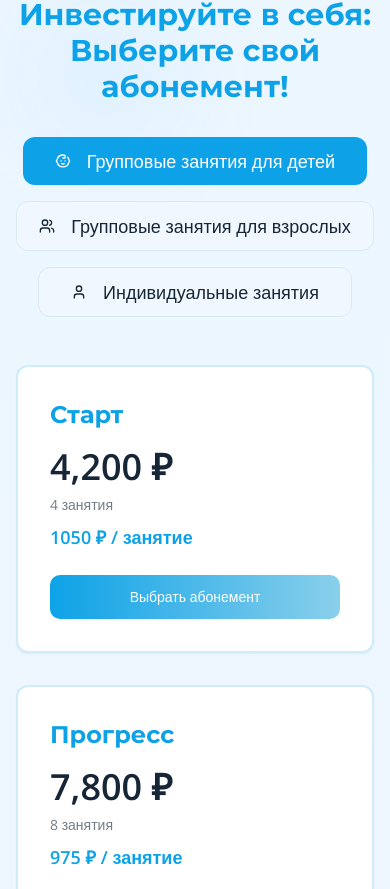
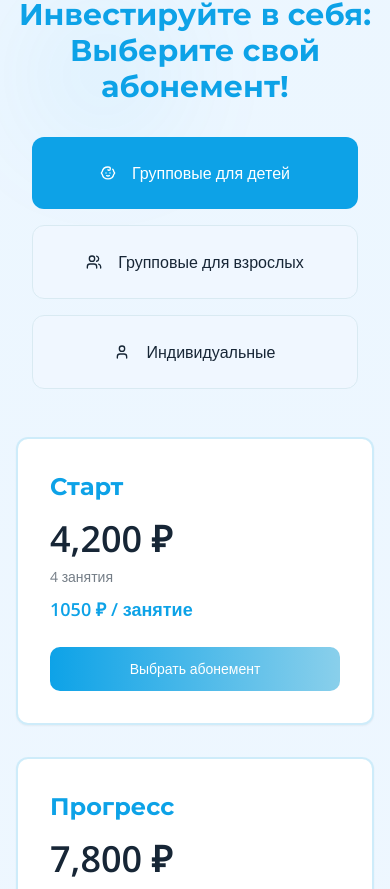
Before and after one commit to pr-poehali-dev/swim-family-website, a React (Vite) app: page / in a window 390 px wide. Shown: the part 4572-5461 px from the top of the page. Built offline with nearby package versions, Linux system fonts and the light colour scheme.

Commit message:
Фикс адаптивности кнопок на мобильных

```diff
--- a/src/pages/Index.tsx
+++ b/src/pages/Index.tsx
@@ -293,33 +293,33 @@ const Index = () => {
             Инвестируйте в себя: Выберите свой абонемент!
           </h2>
 
-          <div className="flex justify-center gap-4 mb-12 flex-wrap">
+          <div className="flex flex-col md:flex-row justify-center gap-4 mb-12 items-stretch max-w-4xl mx-auto px-4">
             <Button
               variant={selectedAudience === 'kids' ? 'default' : 'outline'}
               size="lg"
               onClick={() => setSelectedAudience('kids')}
-              className="px-8 py-6 text-lg hover:scale-105 transition-all hover:animate-ripple-wave min-w-[280px] rounded-lg"
+              className="px-6 py-6 text-base md:text-lg hover:scale-105 transition-all hover:animate-ripple-wave rounded-lg flex-1"
             >
               <Icon name="Baby" className="mr-2" size={20} />
-              Групповые занятия для детей
+              Групповые для детей
             </Button>
             <Button
               variant={selectedAudience === 'adults' ? 'default' : 'outline'}
               size="lg"
               onClick={() => setSelectedAudience('adults')}
-              className="px-8 py-6 text-lg hover:scale-105 transition-all hover:animate-ripple-wave min-w-[280px] rounded-lg"
+              className="px-6 py-6 text-base md:text-lg hover:scale-105 transition-all hover:animate-ripple-wave rounded-lg flex-1"
             >
               <Icon name="Users" className="mr-2" size={20} />
-              Групповые занятия для взрослых
+              Групповые для взрослых
             </Button>
             <Button
               variant={selectedAudience === 'individual' ? 'default' : 'outline'}
               size="lg"
               onClick={() => setSelectedAudience('individual')}
-              className="px-8 py-6 text-lg hover:scale-105 transition-all hover:animate-ripple-wave min-w-[280px] rounded-lg"
+              className="px-6 py-6 text-base md:text-lg hover:scale-105 transition-all hover:animate-ripple-wave rounded-lg flex-1"
             >
               <Icon name="User" className="mr-2" size={20} />
-              Индивидуальные занятия
+              Индивидуальные
             </Button>
           </div>
 
```
